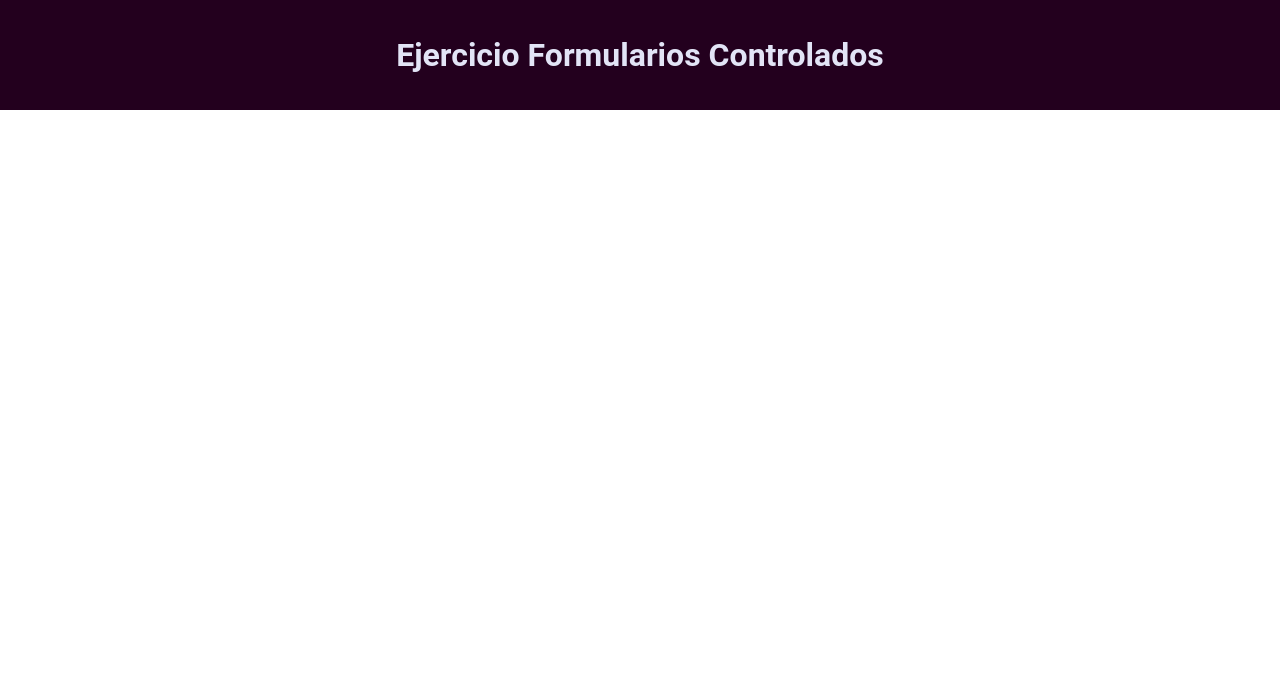
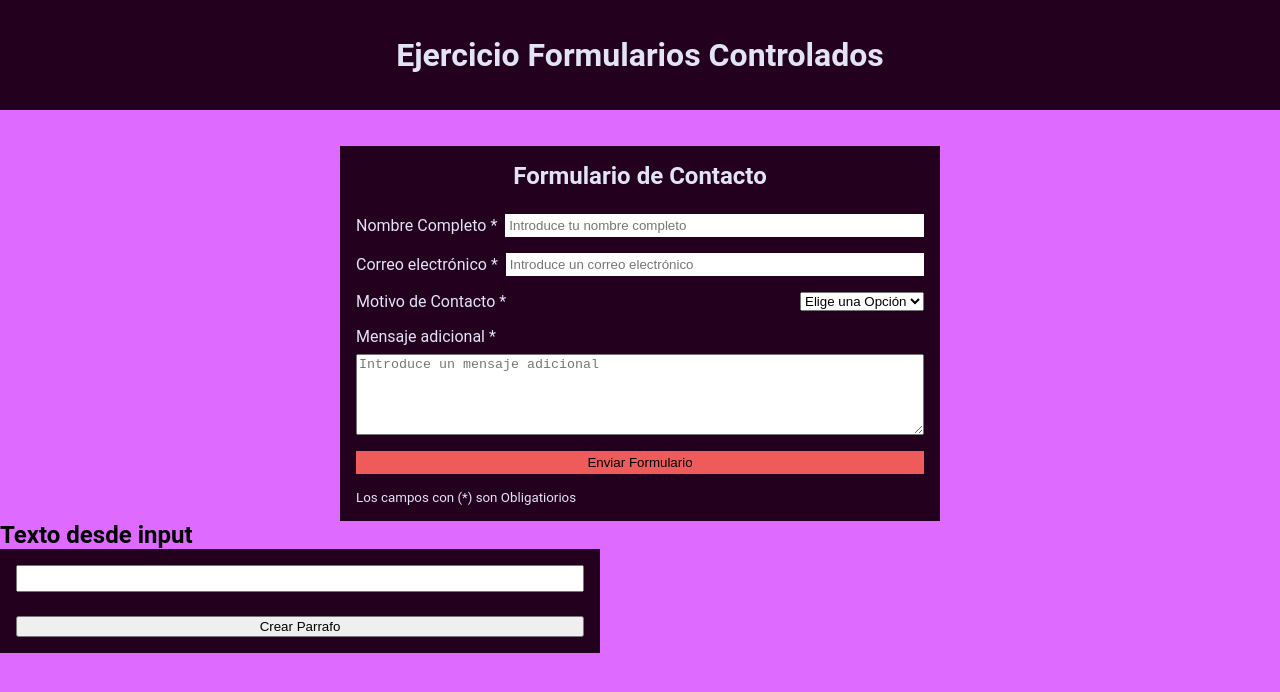
Before and after one commit to javier-ibanez-vizuete/react-formularios-controlados, a React (Vite) app: page / in a window 1280 px wide. Shown: the top 692 px of the page. Built offline with nearby package versions, Linux system fonts and the light colour scheme.

Commit message:
feat(app): add a contact form and also the structure of a message created with an input

```diff
--- a/src/App.jsx
+++ b/src/App.jsx
@@ -1,3 +1,6 @@
+import { ContactForm } from "./components/ContactForm/ContactForm";
+import { InputName } from "./components/ContactForm/InputName/InputName";
+
 export const App = () => {
 	return (
 		<>
@@ -5,7 +8,8 @@ export const App = () => {
 				<h1>Ejercicio Formularios Controlados</h1>
 			</header>
 			<main>
-
+				<ContactForm />
+				<InputName />
 			</main>
 		</>
 	);
--- /dev/null
+++ b/src/components/ContactForm/ContactForm.css
@@ -0,0 +1,53 @@
+
+.contact-form-container h2 {
+	align-self: center;
+}
+
+.contact-form {
+	display: flex;
+	flex-direction: column;
+	gap: 1rem;
+}
+
+.contact-form > div {
+	display: flex;
+	align-items: center;
+	justify-content: space-between;
+	gap: 0.5rem;
+}
+
+
+.contact-form .textarea-message-container {
+    flex-direction: column;
+	align-items: flex-start;
+}
+
+.contact-form .textarea-message-container > textarea {
+    align-self: stretch;
+}
+
+.contact-form > div > label::after {
+    content: "*";
+    padding-left: 4px;
+}
+
+.contact-form > div > input {
+	flex: 1;
+
+	outline: none;
+	border: none;
+}
+
+.contact-form > button {
+	padding: var(--spacing-xs);
+	border: none;
+	background-color: var(--btn-primary-color);
+}
+
+.form-error {
+	color: red;
+}
+
+.form-send {
+	color: green;
+}
--- /dev/null
+++ b/src/components/ContactForm/ContactForm.jsx
@@ -0,0 +1,101 @@
+import { useState } from "react";
+import "./ContactForm.css";
+
+const INITIAL_FORM_STATE = {
+	name: "",
+	email: "",
+	reason: "",
+	message: "",
+};
+
+export const ContactForm = () => {
+	const [form, setForm] = useState(INITIAL_FORM_STATE);
+	const [error, setError] = useState("");
+	const [send, setSend] = useState(false);
+
+	const handleInputChange = ({ target: { name, value } }) => {
+		console.log(name);
+		console.log(value);
+		setError("");
+		setForm((prev) => ({ ...prev, [name]: value }));
+	};
+	const onFormSubmit = () => {
+		setError("");
+		if (!form.name) return setError("Debes rellenar el Campo Nombre");
+		if (!form.email) return setError("Debes rellenar el Campo Email");
+		if (!form.email.includes("@") || !form.email.includes(".")) return setError("La direccion Email no es valida --> '@'");
+		if (!form.reason) return setError("Debes Elegir un motivo de contacto");
+		if (!form.message) return setError("Debes rellenar el Campo Mensage adicional");
+
+		setSend(!send);
+		console.log(form);
+		setForm(INITIAL_FORM_STATE);
+		setTimeout(() => {
+			setSend(false);
+		}, 3000);
+	};
+	return (
+		<div className="contact-form-container container exercise-container">
+			<h2>Formulario de Contacto</h2>
+			<div className="contact-form">
+				<div className="input-name-container">
+					<label htmlFor="name">Nombre Completo</label>
+					<input
+						type="text"
+						name="name"
+						id="name"
+						value={form.name}
+						onChange={handleInputChange}
+						placeholder="Introduce tu nombre completo"
+					/>
+				</div>
+				<div className="input-email-container">
+					<label htmlFor="email">Correo electrónico</label>
+					<input
+						type="email"
+						name="email"
+						id="email"
+						value={form.email}
+						onChange={handleInputChange}
+						placeholder="Introduce un correo electrónico"
+					/>
+				</div>
+				<div className="select-reason-container">
+					<label htmlFor="reason">Motivo de Contacto</label>
+					<select name="reason" id="reason" value={form.reason} onChange={handleInputChange}>
+						<option disabled value={""}>
+							Elige una Opción
+						</option>
+						<option value="question">Consulta</option>
+						<option value="support">Soporte</option>
+						<option value="others">Otros</option>
+					</select>
+				</div>
+				<div className="textarea-message-container">
+					<label htmlFor="textareaContactMessage">Mensaje adicional</label>
+					<textarea
+						name="message"
+						id="message"
+						cols="30"
+						rows="5"
+						placeholder="Introduce un mensaje adicional"
+						value={form.message}
+						onChange={handleInputChange}
+					></textarea>
+				</div>
+				<button onClick={onFormSubmit}>Enviar Formulario</button>
+				<small>Los campos con (*) son Obligatiorios</small>
+			</div>
+			{error && (
+				<div className="form-error ">
+					<h4>{error}</h4>
+				</div>
+			)}
+			{send && (
+				<div className="form-send">
+					<h4>Formulario Enviado</h4>
+				</div>
+			)}
+		</div>
+	);
+};
--- /dev/null
+++ b/src/components/ContactForm/InputName/InputName.jsx
@@ -0,0 +1,20 @@
+import { useState } from "react";
+import "./InputName.css";
+
+export const InputName = () => {
+	const [text, setText] = useState("");
+	const onInputChange = ({ target: { value } }) => {
+		setText(value);
+		console.log(value);
+	};
+
+	return (
+		<div className="input-name-container">
+			<h2>Texto desde input</h2>
+			<div className="exercise-container">
+				<input type="text" name="name" id="name" value={text} onChange={onInputChange} />
+				<button onClick={""}>Crear Parrafo</button>
+			</div>
+		</div>
+	);
+};
--- a/src/index.css
+++ b/src/index.css
@@ -1,12 +1,12 @@
 :root {
-	--bg-color: #a4a9ad;
+	--bg-color: #df6aff;
 	--accent-bg-color: #23001e;
 	--primary-text-color: black;
 	--secondary-text-color: #e2e4f6;
 	--links-text-color: #20a39e;
 	--btn-primary-color: #ef5b5b;
 	--btn-secondary-color: #942911;
-	--btn-xtra-color: #6a2e0c;
+	--btn-xtra-color: #475b09;
 
 	--font-size-html: 16px;
 
@@ -106,6 +106,26 @@ header {
 	justify-content: center;
 
 	background-color: var(--accent-bg-color);
-    padding: var(--spacing-2xl) 0;
-    color: var(--secondary-text-color);
+	padding: var(--spacing-2xl) 0;
+	color: var(--secondary-text-color);
 }
+
+main {
+	display: flex;
+	flex-direction: column;
+	flex: 1;
+
+	background-color: var(--bg-color);
+	padding: var(--spacing-2xl) 0;
+}
+
+.exercise-container {
+	display: flex;
+	flex-direction: column;
+	gap: 1.5rem;
+
+	padding: var(--spacing-lg);
+	background-color: var(--accent-bg-color);
+	color: var(--secondary-text-color);
+	max-width: 600px;
+}
```
Also changed, not shown: src/components/ContactForm/InputName/InputName.css (added).
